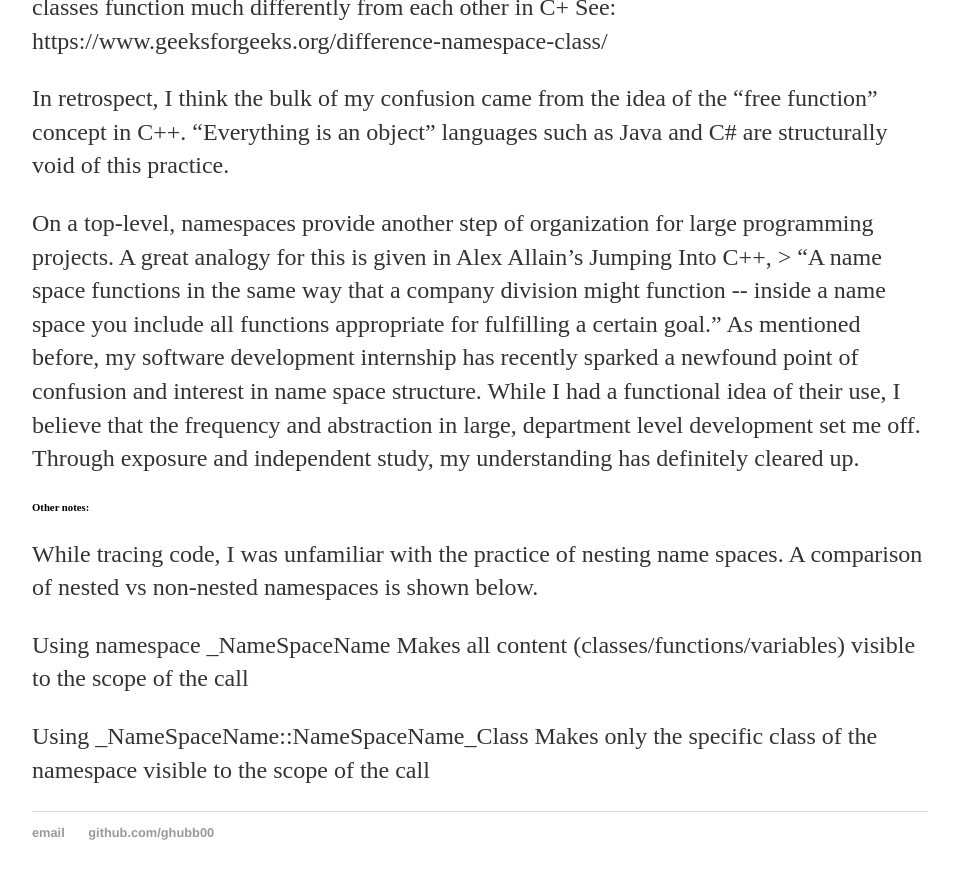
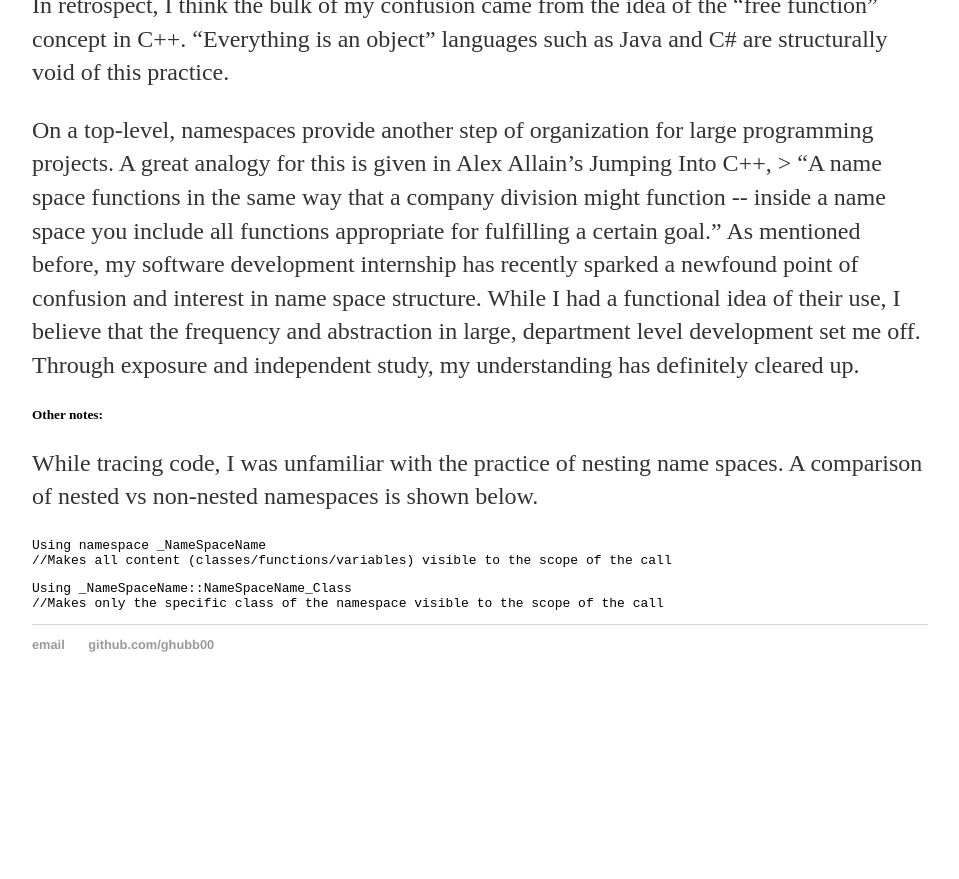
Before and after one commit to ghubb00/ghubb001.github.io, a Jekyll site: the page built from _posts/2019-10-10-On Namespaces.md, in a window 1280 px wide and 900 px high, scrolled down 1471 px. Shown: the top 879 px of the window, without its empty margins (160-1119 px from the left). Built offline with Jekyll 4.4.1, drawn with Linux system fonts in a browser that asks for light colours; our own code applies the rules of GitHub Pages for plain Markdown files; after the commit the page ends 2183 px from its top, so only the background shows below that.

````diff
--- a/_posts/2019-10-10-On Namespaces.md
+++ b/_posts/2019-10-10-On Namespaces.md
@@ -53,12 +52,16 @@ On a top-level,  namespaces provide another step of organization for large progr
 As mentioned before, my software development internship has recently sparked a newfound point of confusion and interest in name space structure.  While I had a functional idea of their use, I believe that the frequency and abstraction in large, department level development set me off.  Through exposure and independent study, my understanding has definitely cleared up.
 </p>
 
-###### Other notes:
+##### Other notes:
 
 While tracing code, I was unfamiliar with the practice of nesting name spaces.  A comparison of nested vs non-nested namespaces is shown below.
 
+```
 Using namespace _NameSpaceName
-Makes all content (classes/functions/variables) visible to the scope of the call
+//Makes all content (classes/functions/variables) visible to the scope of the call
+```
 
+```
 Using _NameSpaceName::NameSpaceName_Class
-Makes only the specific class of the namespace visible to the scope of the call
+//Makes only the specific class of the namespace visible to the scope of the call
+```
````
Also changed, not shown: other parts of _posts/2019-10-10-On Namespaces.md (+1 -2 lines).
